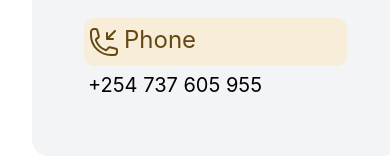
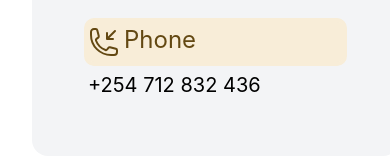
Before and after one commit to adagala/goldcrownafrica, a Next.js app: page /contact in a window 390 px wide. Shown: the part 604-764 px from the top of the page. Built offline with nearby package versions, Linux system fonts and the light colour scheme.

Commit message:
update: change WhatsApp link and phone number

```diff
--- a/components/whatsapp.js
+++ b/components/whatsapp.js
@@ -34,7 +34,7 @@ function WhatsApp() {
             <div className="flex gap-2">
               <Link
                 className="px-4 py-1 bg-teal-500 rounded-lg"
-                href="https://wa.me/254737605955"
+                href="https://wa.me/254712832436"
                 target="_blank"
               >
                 Connect
--- a/pages/contact.js
+++ b/pages/contact.js
@@ -49,7 +49,7 @@ const Home = () => {
                   Phone
                 </Mark>
               </div>
-              <p className="text-xl leading-normal mt-2">+254 737 605 955</p>
+              <p className="text-xl leading-normal mt-2">+254 712 832 436</p>
             </div>
           </div>
           <div className="lg:col-span-2 xl:col-auto">
```
